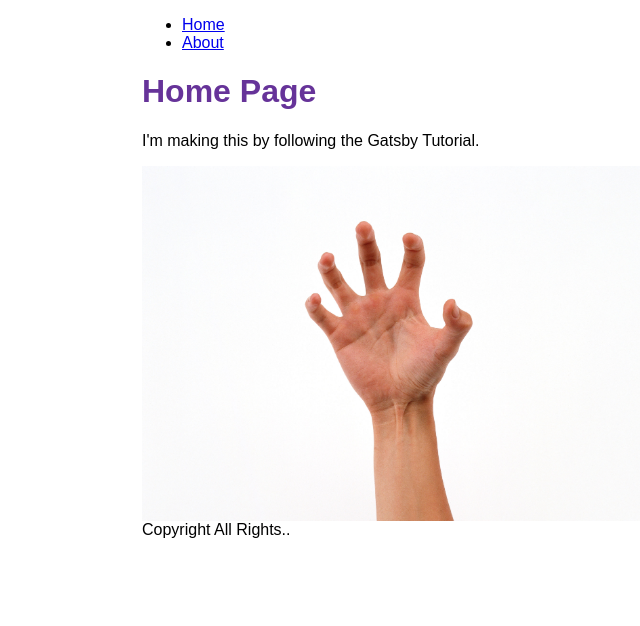
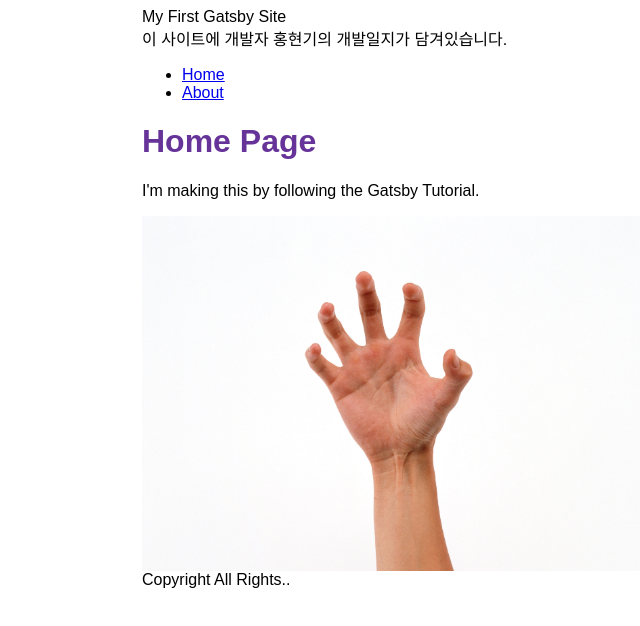
Before and after one commit to HyeonGi2/my-blog-2022-05-31, a Gatsby site: page / in a window 1280 px wide. Shown: the whole page, without its empty margins (248-888 px from the left). Built offline with nearby package versions, Linux system fonts and the light colour scheme; Gatsby itself is replaced by a stand-in of ours.

Commit message:
그래프QL로 데이터 가져와서 레이아웃에 표시

```diff
--- a/gatsby-config.js
+++ b/gatsby-config.js
@@ -1,6 +1,7 @@
 module.exports = {
   siteMetadata: {
     title: "My First Gatsby Site",
+    description: "이 사이트에 개발자 홍현기의 개발일지가 담겨있습니다.",
   },
   plugins: ["gatsby-plugin-image", "gatsby-plugin-sharp"],
 };
--- a/src/components/layout.js
+++ b/src/components/layout.js
@@ -1,4 +1,4 @@
-import { Link } from "gatsby";
+import { Link, useStaticQuery, graphql } from "gatsby";
 import React, { Children } from "react";
 
 import {
@@ -10,9 +10,24 @@ import {
 } from "./layout.module.css";
 
 function Layout({ pageTitle, children }) {
+  const data = useStaticQuery(graphql`
+    query {
+      site {
+        siteMetadata {
+          title
+          description
+        }
+      }
+    }
+  `);
+
   return (
     <div className={container}>
-      <title>{pageTitle}</title>
+      <title>
+        {pageTitle} | {data.site.siteMetadata.title}
+      </title>
+      <header>{data.site.siteMetadata.title}</header>
+      <div>{data.site.siteMetadata.description}</div>
       <nav>
         <ul className={navLinks}>
           <li className={navLinkItem}>
```
